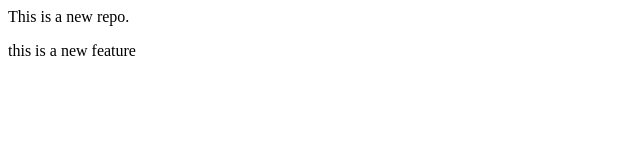
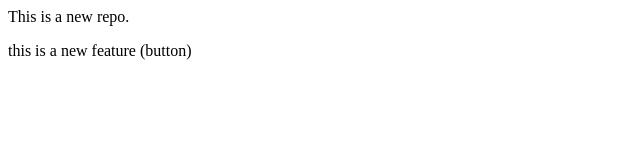
Before and after one commit to Fahad-CSE/localrepo, a plain HTML site: page index.html in a window 1280 px wide. Shown: the full height of the page, 0-640 px from the left. Drawn offline with Linux system fonts and the light colour scheme.

Commit message:
Add button

```diff
--- a/index.html
+++ b/index.html
@@ -1,2 +1,2 @@
 <p>This is a new repo.</p>
-<P>this is a new feature</P>
+<P>this is a new feature (button)</P>
```
